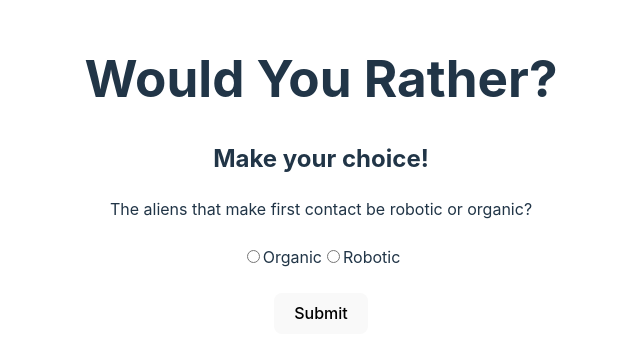
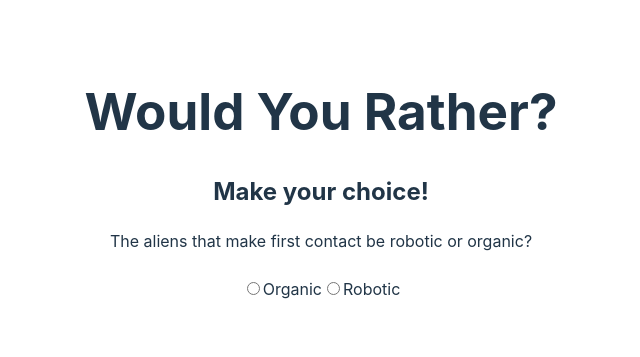
Before and after one commit to Lornwri/would-you-rather, a Vue app: page / in a window 1280 px wide. Shown: the part 225-582 px from the top of the page, without its empty margins (319-959 px from the left). Built offline with nearby package versions, Linux system fonts and the light colour scheme.

Commit message:
Initial post
Signed-off-by: Lornwri <34406133+Lornwri@users.noreply.github.com>

```diff
--- a/src/components/WouldYouRather.vue
+++ b/src/components/WouldYouRather.vue
@@ -28,10 +28,6 @@ const choice = ref('')
 
   <input v-model="choice" v-bind:value="answer2" type="radio" id="answer-2">
   <label for="answer-2">{{answer2}}</label>
-  <br>
-  <br>
-
-  <button v-on:click="$emit('answer-selected', choice)">Submit</button>
 
 
 </template>
```
